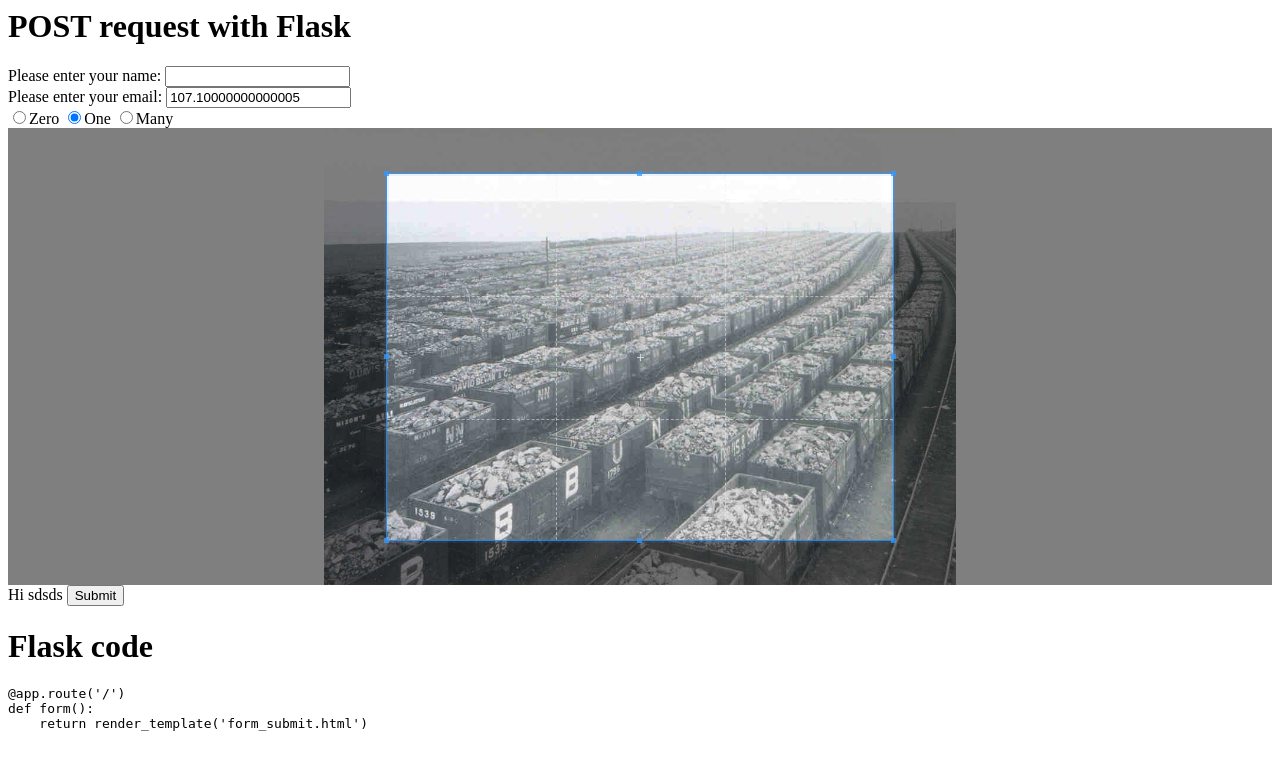
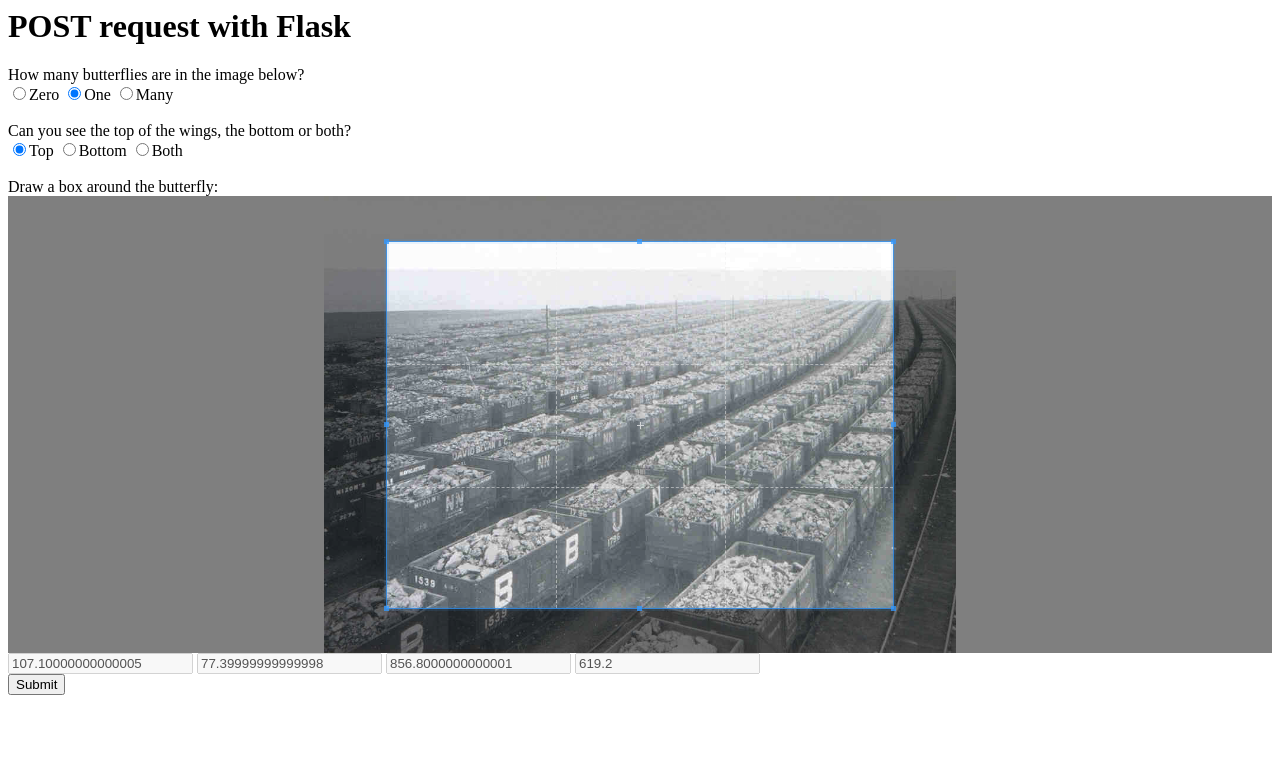
Before and after one commit to mdfirman/cropper, a Flask app: page / in a window 1280 px wide. Shown: the top 770 px of the page. Run offline with Flask 2, Linux system fonts and the light colour scheme.

Commit message:
Site getting better

```diff
--- a/site/app.py
+++ b/site/app.py
@@ -17,14 +17,24 @@ def form():
 # accepting: POST requests in this case
 @app.route('/hello/', methods=['POST'])
 def hello():
-    name=request.form['yourname']
-    email=request.form['youremail']
-    rad=request.form['optradio']
-    rad=request.form['optradio']
-    print rad
-    with open('output.txt', 'w') as f:
-        yaml.dump(rad, f)
-    return render_template('form_action.html', name=name, email=email)
+    # name=request.form['yourname']
+    # email=request.form['youremail']
+
+    results = {
+        'number_butterflies': str(request.form['number_butterflies']),
+        'top_bottom': str(request.form['topbottom']),
+        'crop': {
+            'x': float(request.form['x']),
+            'y': float(request.form['y']),
+            'width': float(request.form['width']),
+            'height': float(request.form['height'])
+            }
+    }
+    print results
+    with open('output.yaml', 'w') as f:
+        yaml.dump(results, f, default_flow_style=False)
+
+    return render_template('form_submit.html')#, name=name, email=email)
 
 # Run the app :)
 if __name__ == '__main__':
--- a/site/output.txt
+++ /dev/null
@@ -1 +0,0 @@
-!!python/unicode 'One'
--- a/site/templates/form_submit.html
+++ b/site/templates/form_submit.html
@@ -13,58 +13,62 @@
         <div class="title">
             <h1>POST request with Flask</h1>
         </div>
+
         <div id="content">
 
             <form method="post" action="{{ url_for('hello') }}">
-                  <label for="yourname">Please enter your name:</label>
-                  <input type="text" name="yourname" /><br />
-                  <label for="youremail">Please enter your email:</label>
-                  <input type="text" name="youremail" id="output" /><br />
+
+              How many butterflies are in the image below?
               <div class="form-group">
-                      <label class="radio-inline"><input type="radio" name="optradio" value="Zero">Zero</label>
-                      <label class="radio-inline"><input type="radio" name="optradio" checked="checked"  value="One">One</label>
-                      <label class="radio-inline"><input type="radio" name="optradio"  value="Many">Many</label>
+                  <label class="radio-inline"><input type="radio"
+                      name="number_butterflies" value="Zero">Zero</label>
+                  <label class="radio-inline"><input type="radio"
+                      name="number_butterflies" checked="checked"  value="One">One</label>
+                  <label class="radio-inline"><input type="radio"
+                      name="number_butterflies"  value="Many">Many</label>
               </div>
+              <br/>
+
+              Can you see the top of the wings, the bottom or both?
+              <div class="form-group">
+                  <label class="radio-inline"><input type="radio"
+                      name="topbottom" checked="checked"  value="Top">Top</label>
+                  <label class="radio-inline"><input type="radio"
+                      name="topbottom" value="Bottom">Bottom</label>
+                  <label class="radio-inline"><input type="radio"
+                      name="topbottom"  value="Both">Both</label>
+              </div>
+              <br/>
+
+              Draw a box around the butterfly:
 
               <div class="container">
                 <img width="50%" src="{{ url_for('static', filename='trucks.jpg') }}">
               </div>
-                  <span id="output">
-                    Hi
-                  </span>
-sdsds
+
               <script>
               $('.container > img').cropper({
                 //aspectRatio: 16 / 9,
                 crop: function(e) {
                   // Output the result data for cropping image.
-                      console.log(e.x);
-                      console.log(e.y);
-                      console.log(e.width);
-                      console.log(e.height);
-                      console.log(e.rotate);
-                      console.log(e.scaleX);
-                      console.log(e.scaleY);
-                      document.getElementById("output").value = e.x;
+                  document.getElementById("x").value = e.x;
+                  document.getElementById("y").value = e.y;
+                  document.getElementById("width").value = e.width;
+                  document.getElementById("height").value = e.height;
                 },
                 zoomable: false
               });
               </script>
 
+              <input type="text" name="x" id="x" disabled />
+              <input type="text" name="y" id="y" disabled />
+              <input type="text" name="width" id="width" disabled />
+              <input type="text" name="height" id="height" disabled />
 
+              <br/>
               <input type="submit" />
             </form>
 
         </div>
-            <div class="title">
-                <h1>Flask code</h1>
-            </div>
-                <code><pre>
-@app.route('/')
-def form():
-    return render_template('form_submit.html')
-                </pre></code>
-            </div>
-        </div>
     </body>
 </html>
```
Lines whose indentation alone changed are shown as unchanged.
